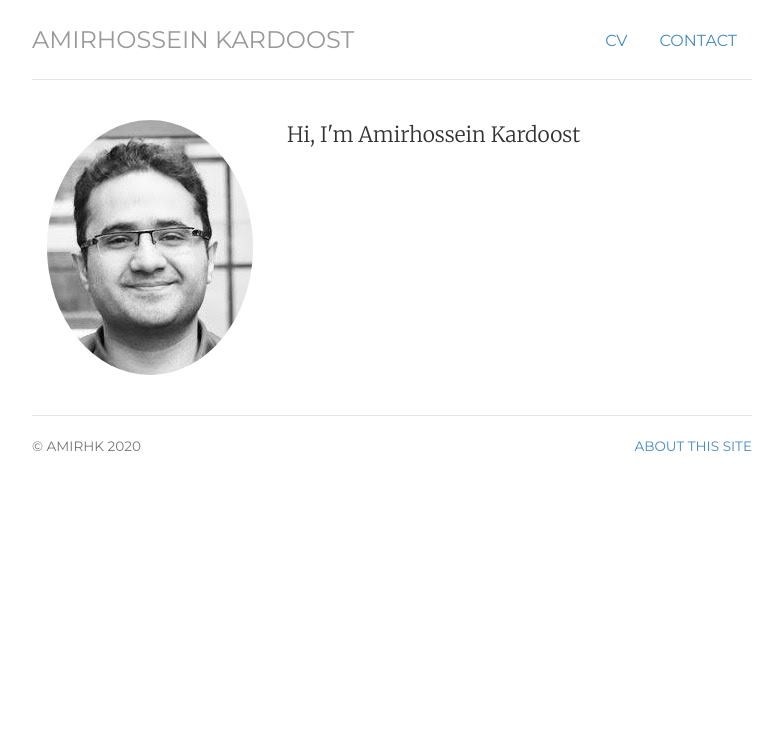
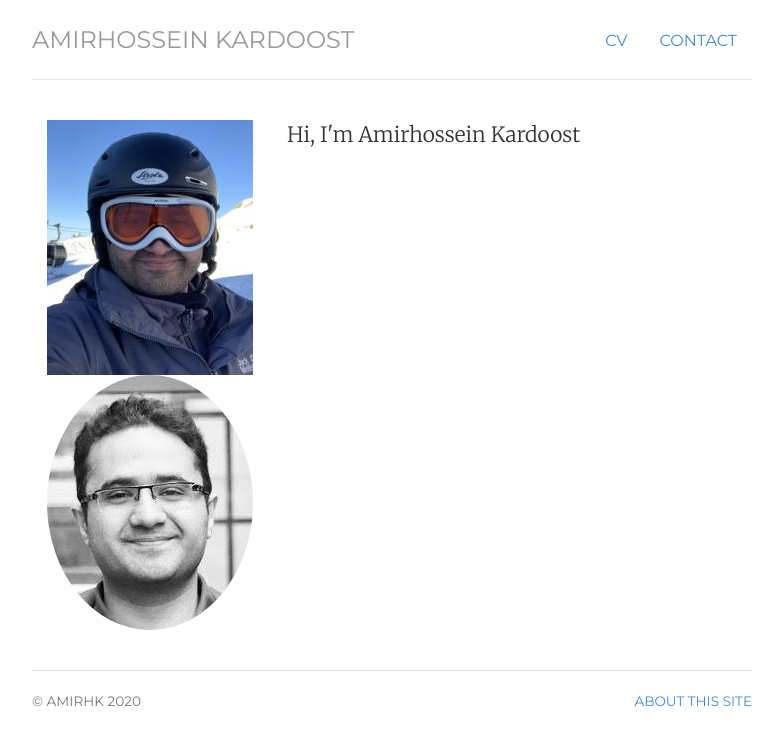
Before and after one commit to Amirhk-dev/Amirhk-dev.github.io, a Jekyll site: the page built from index.html, in a window 1280 px wide. Shown: the top 745 px of the page, without its empty margins (248-1031 px from the left). Built offline with Jekyll 4.4.1, drawn with Linux system fonts in a browser that asks for light colours.

Commit message:
Update index.html

```diff
--- a/index.html
+++ b/index.html
@@ -10,6 +10,7 @@ description: Amirhossein Kardoost ... .
 <div class="row marketing">
 	<div class="col-sm-4">
 	     <div class="flippable">
+		<img src="/img/amir1.jpg" alt="Amirhossein Kardoost 1">
 		<img src="/img/amir.jpg" class="img-circle avatar" alt="Amirhossein Kardoost">
 	     </div>
         </div>
```
